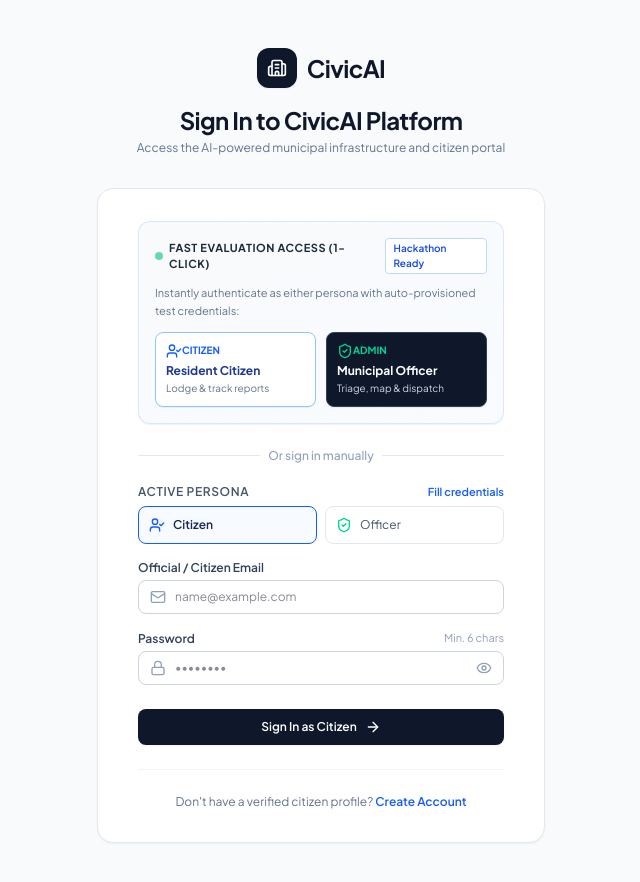
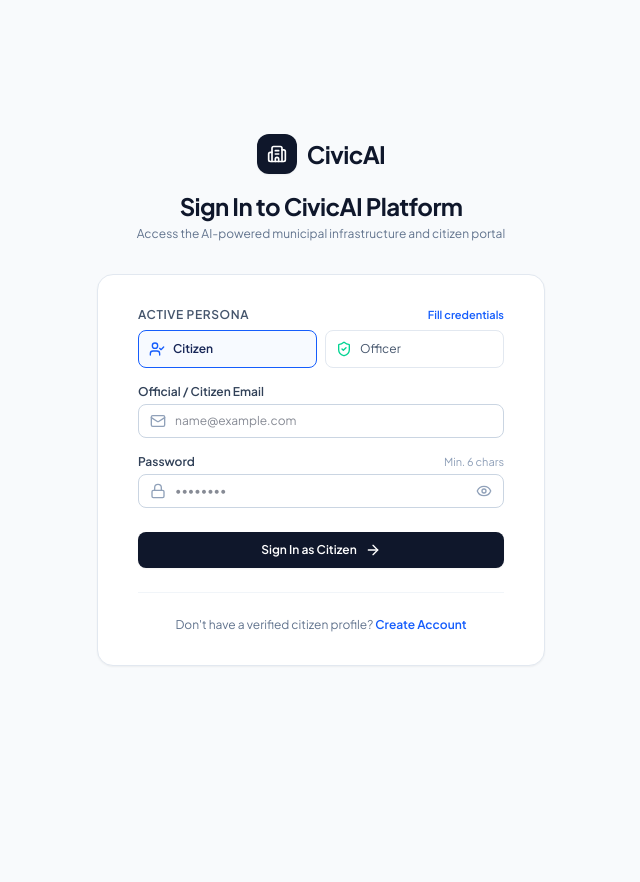
Before and after one commit to debiprasad229/CivicAI, a React (Vite) app in the folder client/: page /login in a window 1280 px wide. Shown: the top 882 px of the page, without its empty margins (319-959 px from the left). After the commit the page ends 800 px from the top, so only its background shows below. Built offline with nearby package versions, Linux system fonts and the light colour scheme; no server answers.

Commit message:
redesigned login page and updated readme

```diff
--- a/client/src/pages/LoginPage.jsx
+++ b/client/src/pages/LoginPage.jsx
@@ -11,7 +11,7 @@ export default function LoginPage() {
   const [isSubmitting, setIsSubmitting] = useState(false);
   const [errorMessage, setErrorMessage] = useState('');
 
-  const { login, register } = useAuth();
+  const { login } = useAuth();
   const navigate = useNavigate();
   const location = useLocation();
 
@@ -30,56 +30,6 @@ export default function LoginPage() {
     } else {
       setEmail('citizen@civic.org');
       setPassword('password123');
-    }
-  };
-
-  const handleQuickDemoLogin = async (targetRole) => {
-    setErrorMessage('');
-    setIsSubmitting(true);
-    setSelectedRole(targetRole);
-
-    const demoCreds = targetRole === 'admin'
-      ? {
-          name: 'Municipal Commissioner (BMC)',
-          email: 'admin@municipal.gov.in',
-          password: 'adminpassword123',
-          role: 'admin',
-          phone: '+91 9988776655',
-          ward: 'Central Municipal Headquarters'
-        }
-      : {
-          name: 'Demo Citizen (Bhubaneswar)',
-          email: 'citizen@civic.org',
-          password: 'password123',
-          role: 'citizen',
-          phone: '+91 9876543210',
-          ward: 'Ward 14 (Central Bhubaneswar)'
-        };
-
-    try {
-      // 1. Try direct login with seeded credentials
-      let res;
-      try {
-        res = await login(demoCreds.email, demoCreds.password);
-      } catch (loginErr) {
-        // 2. If user does not exist in DB yet, auto-provision demo account
-        await register(demoCreds);
-        res = await login(demoCreds.email, demoCreds.password);
-      }
-
-      const userRole = res?.user?.role || targetRole;
-      if (from) {
-        navigate(from, { replace: true });
-      } else if (userRole === 'admin') {
-        navigate('/app/admin', { replace: true });
-      } else {
-        navigate('/app/citizen', { replace: true });
-      }
-    } catch (err) {
-      console.error('Instant demo login failed:', err);
-      setErrorMessage(err.message || 'Demo authentication failed. Please enter credentials manually.');
-    } finally {
-      setIsSubmitting(false);
     }
   };
 
@@ -126,62 +76,7 @@ export default function LoginPage() {
 
       <div className="mt-8 sm:mx-auto sm:w-full sm:max-w-md">
         <div className="bg-white py-8 px-4 sm:px-10 shadow-xs border border-slate-200 sm:rounded-2xl">
-
-          {/* 1-Click Evaluation Login (2-Minute Demo Enabler) */}
-          <div className="mb-6 p-4 rounded-xl bg-gradient-to-br from-slate-50 to-blue-50/40 border border-blue-200/60 shadow-2xs">
-            <div className="flex items-center justify-between mb-2.5">
-              <span className="text-[11px] font-bold text-slate-800 uppercase tracking-wider flex items-center gap-1.5">
-                <span className="w-2 h-2 rounded-full bg-emerald-500 animate-pulse"></span>
-                <span>Fast Evaluation Access (1-Click)</span>
-              </span>
-              <span className="text-[10px] font-semibold text-blue-700 bg-white px-2 py-0.5 rounded border border-blue-200">
-                Hackathon Ready
-              </span>
-            </div>
-            <p className="text-[11px] text-slate-500 mb-3 leading-relaxed">
-              Instantly authenticate as either persona with auto-provisioned test credentials:
-            </p>
-            <div className="grid grid-cols-2 gap-2.5">
-              <button
-                type="button"
-                onClick={() => handleQuickDemoLogin('citizen')}
-                disabled={isSubmitting}
-                className="p-2.5 rounded-lg border border-blue-300 bg-white hover:bg-blue-50 text-blue-900 text-left transition-all shadow-2xs disabled:opacity-50 cursor-pointer flex flex-col justify-between"
-              >
-                <div className="flex items-center justify-between mb-1">
-                  <UserCheck className="w-4 h-4 text-blue-600" />
-                  <span className="text-[10px] font-bold text-blue-600">CITIZEN</span>
-                </div>
-                <div className="font-bold text-xs">Resident Citizen</div>
-                <div className="text-[10px] text-slate-500 mt-0.5">Lodge & track reports</div>
-              </button>
-
-              <button
-                type="button"
-                onClick={() => handleQuickDemoLogin('admin')}
-                disabled={isSubmitting}
-                className="p-2.5 rounded-lg border border-slate-700 bg-slate-900 hover:bg-slate-800 text-white text-left transition-all shadow-2xs disabled:opacity-50 cursor-pointer flex flex-col justify-between"
-              >
-                <div className="flex items-center justify-between mb-1">
-                  <ShieldCheck className="w-4 h-4 text-emerald-400" />
-                  <span className="text-[10px] font-bold text-emerald-400">ADMIN</span>
-                </div>
-                <div className="font-bold text-xs">Municipal Officer</div>
-                <div className="text-[10px] text-slate-300 mt-0.5">Triage, map & dispatch</div>
-              </button>
-            </div>
-          </div>
-
-          <div className="relative my-5">
-            <div className="absolute inset-0 flex items-center">
-              <div className="w-full border-t border-slate-200" />
-            </div>
-            <div className="relative flex justify-center text-xs">
-              <span className="bg-white px-2 text-slate-400 font-medium">Or sign in manually</span>
-            </div>
-          </div>
-
-          {/* Manual Persona Selector */}
+          {/* Persona Selector */}
           <div className="mb-4">
             <div className="flex items-center justify-between mb-1.5">
               <label className="block text-xs font-semibold text-slate-600 uppercase tracking-wider">
```
